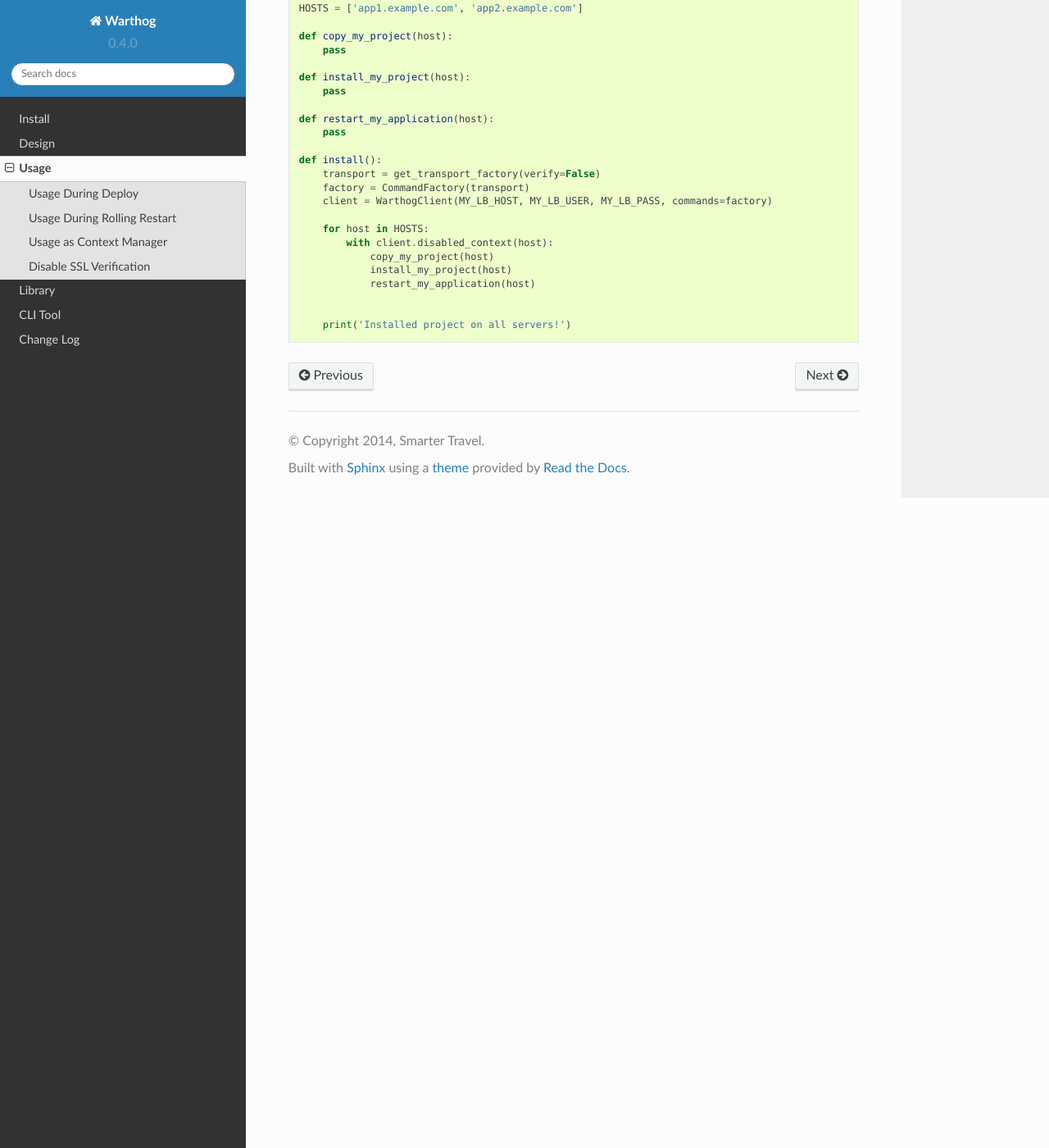
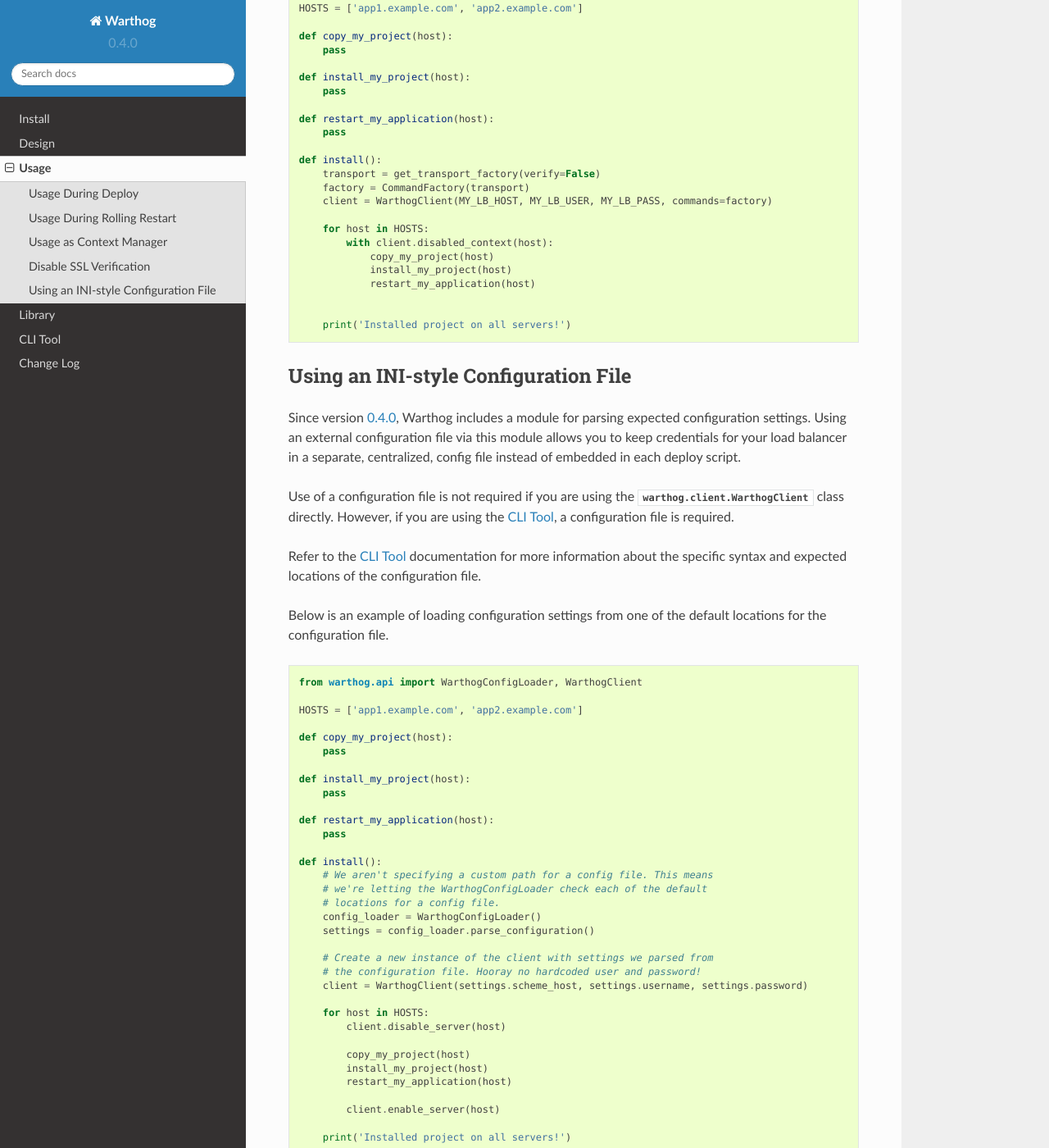
Before and after one commit to smarter-travel-media/warthog, a Sphinx documentation site: the page built from doc/source/usage.rst, in a window 1280 px wide and 1400 px high, scrolled down 2791 px. Shown: the whole window at 82% size. Built offline with Sphinx 7.4.7 and the Read the Docs theme 2.0.0, drawn with Linux system fonts in a browser that asks for light colours.

Commit message:
Add usage docs for new config parser and update change log

```diff
--- a/doc/source/changes.rst
+++ b/doc/source/changes.rst
@@ -7,6 +7,7 @@ Change Log
 * Add :meth:`warthog.client.WarthogClient.get_connections` method for getting the
   number of active connections to a server.
 * Add Exceptions in :mod:`warthog.exceptions` to the public api in :mod:`warthog.api`.
+* Add config parsing module :mod:`warthog.config` and add it tot he public api in :mod:`warthog.api`.
 
 0.3.1 - 2014-10-17
 ------------------
--- a/doc/source/usage.rst
+++ b/doc/source/usage.rst
@@ -176,3 +176,57 @@ the Warthog library client with certification verification disabled.
 
 
         print('Installed project on all servers!')
+
+Using an INI-style Configuration File
+-------------------------------------
+
+Since version :doc:`0.4.0 </changes>`, Warthog includes a module for parsing expected
+configuration settings. Using an external configuration file via this module allows you
+to keep credentials for your load balancer in a separate, centralized, config file instead
+of embedded in each deploy script.
+
+Use of a configuration file is not required if you are using the :class:`warthog.client.WarthogClient`
+class directly. However, if you are using the :doc:`cli`, a configuration file is required.
+
+Refer to the :doc:`cli` documentation for more information about the specific syntax
+and expected locations of the configuration file.
+
+Below is an example of loading configuration settings from one of the default locations
+for the configuration file.
+
+.. code-block:: python
+
+    from warthog.api import WarthogConfigLoader, WarthogClient
+
+    HOSTS = ['app1.example.com', 'app2.example.com']
+
+    def copy_my_project(host):
+        pass
+
+    def install_my_project(host):
+        pass
+
+    def restart_my_application(host):
+        pass
+
+    def install():
+        # We aren't specifying a custom path for a config file. This means
+        # we're letting the WarthogConfigLoader check each of the default
+        # locations for a config file.
+        config_loader = WarthogConfigLoader()
+        settings = config_loader.parse_configuration()
+
+        # Create a new instance of the client with settings we parsed from
+        # the configuration file. Hooray no hardcoded user and password!
+        client = WarthogClient(settings.scheme_host, settings.username, settings.password)
+
+        for host in HOSTS:
+            client.disable_server(host)
+
+            copy_my_project(host)
+            install_my_project(host)
+            restart_my_application(host)
+
+            client.enable_server(host)
+
+        print('Installed project on all servers!')
```
